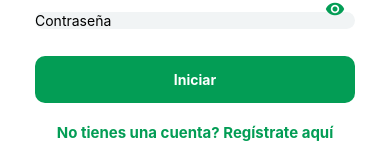
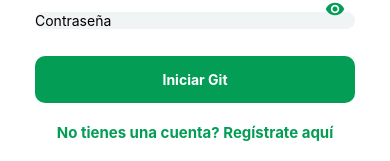
Before and after one commit to ViviFlores/Carrito_ComprasMAT, a React Native app: screen / in a window 390 px wide. Shown: the part 252-413 px from the top of the page. Built offline with nearby package versions, Linux system fonts and the light colour scheme.

Commit message:
cambio boton

```diff
--- a/src/screens/LoginScreen.tsx
+++ b/src/screens/LoginScreen.tsx
@@ -98,7 +98,7 @@
                         style={styles.iconPassword}
                     />
                 </View>
-                <ButtonComponent title='Iniciar' handleSendInfo={handleLogin} />
+                <ButtonComponent title='Iniciar Git' handleSendInfo={handleLogin} />
                 <TouchableOpacity
                     onPress={() => navigation.dispatch(CommonActions.navigate({ name: 'Register' }))}>
                     <Text style={styles.textRedirect}>No tienes una cuenta? Regístrate aquí</Text>
```
